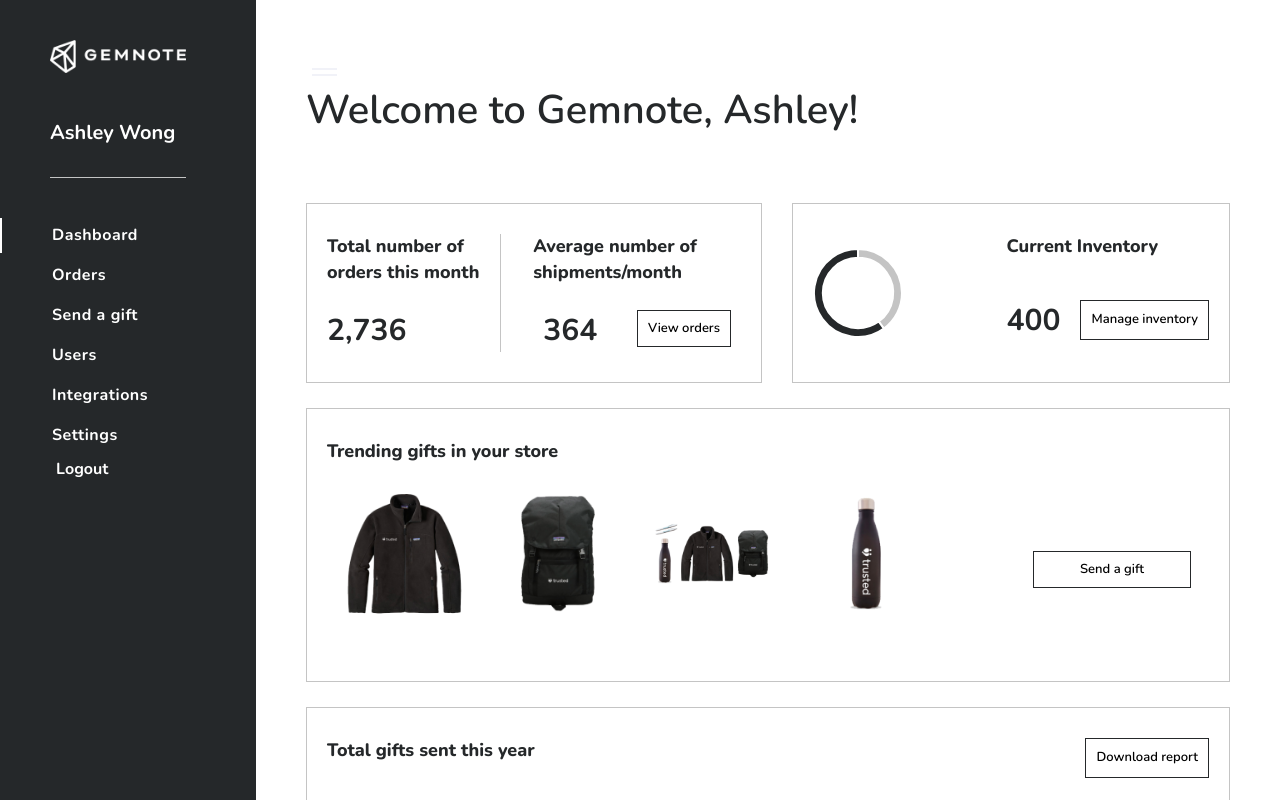
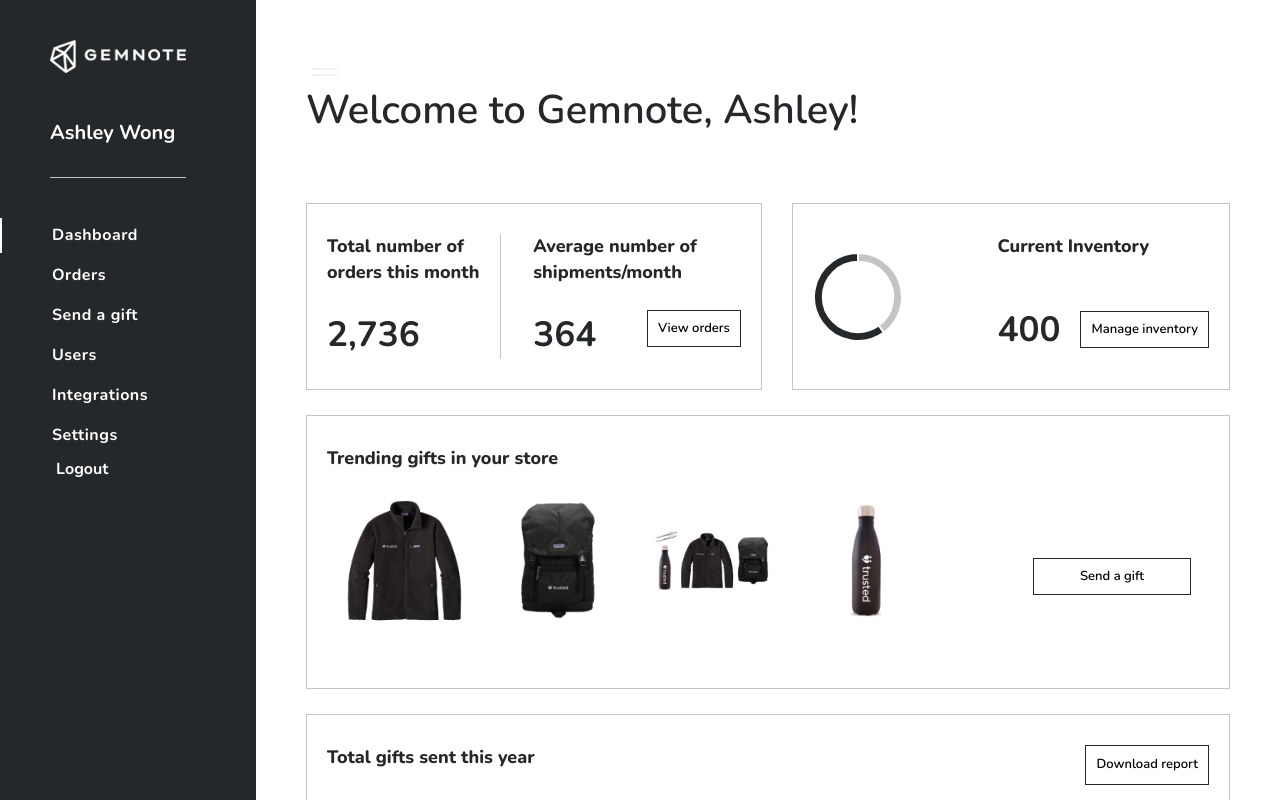
Before and after one commit to Jolaolu/gem-store, a Vue app: page /dashboard in a window 1280 px wide. Shown: the top 800 px of the page. Built offline with nearby package versions, Linux system fonts and the light colour scheme.

Commit message:
added minor fix

```diff
--- a/src/components/bar-chart.vue
+++ b/src/components/bar-chart.vue
@@ -39,6 +39,22 @@ export default {
         maintainAspectRatio: false,
         legend: {
           display: false
+        },
+        scales: {
+          xAxes: [
+            {
+              gridLines: {
+                display: false
+              }
+            }
+          ],
+          yAxes: [
+            {
+              gridLines: {
+                display: false
+              }
+            }
+          ]
         }
       }
     }
@@ -52,6 +68,4 @@ export default {
   width: 100%;
 }
 </style>
-{
-
-},
+{ },
--- a/src/components/base-button.vue
+++ b/src/components/base-button.vue
@@ -11,14 +11,30 @@ export default {
 <style lang="scss" scoped>
 .btn {
   border: none;
+  z-index: 999;
+  position: relative;
   background: transparent;
   font-weight: 600;
   font-size: 1.2rem;
   max-height: 4rem;
   padding: 1rem;
   border: 1px solid $primary-color;
-  will-change: color, background-color;
-  transition: .5s all ease-in;
+  overflow: hidden;
+  &:hover {
+    color: $white;
+    will-change: background-color;
+    &::before {
+      position: absolute;
+      z-index: -999;
+      top: 0;
+      left: 0;
+      width: 100%;
+      height: 100%;
+      content: "";
+      animation: active 0.5s ease-in;
+      background-color: $primary-color;
+    }
+  }
   @include screen(large) {
     font-size: 1.3rem;
     font-weight: 600;
@@ -27,9 +43,16 @@ export default {
     font-size: 1.5rem;
     font-weight: 700;
   }
-  &:hover{
-   color: $white;
-   background-color: $primary-color;
+}
+@keyframes active {
+  from {
+    transform: translateX(-300px);
+    border-top-right-radius: 1.5rem;
+    border-bottom-right-radius: 1.5rem;
+  }
+  to {
+    border-top-right-radius: 2.5rem;
+    border-bottom-right-radius: 2.5rem;
   }
 }
 </style>
--- a/src/components/nav-item.vue
+++ b/src/components/nav-item.vue
@@ -22,7 +22,6 @@ export default {
   computed: {
     link: function () {
       let link = ''
-      console.log(this.title.toLowerCase())
       // eslint-disable-next-line eqeqeq
       if (this.title.toLowerCase() == 'send a gift') {
         link = 'send-gift'
--- a/src/views/dashboard.vue
+++ b/src/views/dashboard.vue
@@ -118,11 +118,9 @@ export default {
       }
       &__total {
         width: 42%;
-        padding-right: 0.5rem;
         border-right: 1px solid #c4c4c4;
         @include screen(larger) {
-          padding-left: 1rem;
-          width: 45%;
+          width: 47%;
         }
         h6 {
           margin-bottom: 2.5rem;
@@ -140,19 +138,19 @@ export default {
         div {
           display: flex;
           align-items: flex-end;
-          justify-content: space-around;
+          justify-content: space-between;
           @include screen(medder) {
             align-items: flex-start;
           }
         }
       }
       &__circle {
-        width: 45%;
+        width: 40%;
         display: flex;
         align-items: center;
       }
       &__current {
-        @include screen(large) {
+        @include screen(menner) {
           display: inline-grid;
           display: -ms-inline-grid;
           display: -moz-inline-grid;
@@ -162,6 +160,7 @@ export default {
         }
         div {
           display: flex;
+          align-items: center;
         }
       }
       h4 {
@@ -171,7 +170,7 @@ export default {
         @include screen(large) {
           margin-right: 2rem;
           font-weight: 700;
-          font-size: 3rem;
+          font-size: 3.5rem;
         }
       }
     }
```
